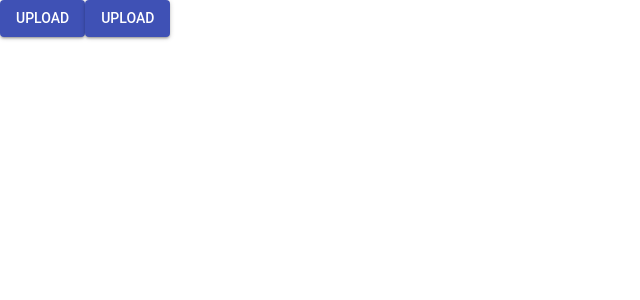
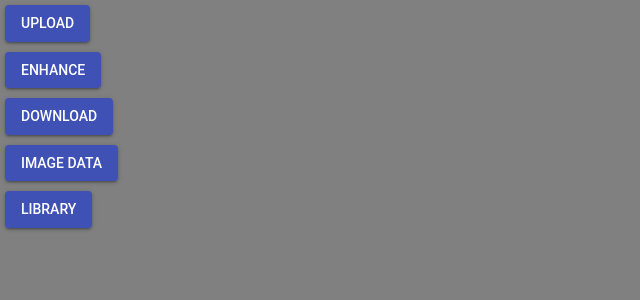
Before and after one commit to HL232/bme590final, a React (Create React App) app in the folder react-ui/: page / in a window 1280 px wide. Shown: the top 300 px of the page, without its empty margins (0-640 px from the left). Built offline with nearby package versions, Linux system fonts and the light colour scheme.

Commit message:
Added more buttons and aligned them on the side of the screen. Also changed background color.

```diff
--- a/react-ui/src/App.js
+++ b/react-ui/src/App.js
@@ -8,21 +8,40 @@ import axios from 'axios'
 
 class App extends Component {
   render() {
+
+    document.body.style = 'background: gray;';
     return (
       <MuiThemeProvider>
+
       <div>
 
-        <Button variant="contained" color="primary" >
+        <Button variant="contained" color="primary" style= {{margin: '5px'}} onClick={this.Upload}>
         Upload
         </Button>
 
-        <Button variant="contained" color="primary" >
-        Upload
+        <br />
+
+        <Button variant="contained" color="primary" style= {{margin: '5px'}} >
+        Enhance
         </Button>
 
+        <br />
 
+        <Button variant="contained" color="primary" style= {{margin: '5px'}} >
+        Download
+        </Button>
 
+        <br />
 
+        <Button variant="contained" color="primary" style= {{margin: '5px'}}>
+        Image Data
+        </Button>
+
+        <br />
+
+        <Button variant="contained" color="primary" style= {{margin: '5px'}}>
+           Library
+        </Button>
 
         <leftSideButtons />
 
@@ -30,6 +49,24 @@ class App extends Component {
       </MuiThemeProvider>
     );
   }
+
+
+
+  Upload = () => {
+
+    axios.get('http://myAPI/upload')
+
+
+  }
+
+
+
+
+
+
+
+
 }
 
+
 export default App;
--- a/react-ui/src/leftSideButtons.js
+++ b/react-ui/src/leftSideButtons.js
@@ -16,4 +16,4 @@ class leftSideButtons extends Component {
 	}
 }
 
-export default leftSideButtons ;
+export default leftSideButtons;
```
